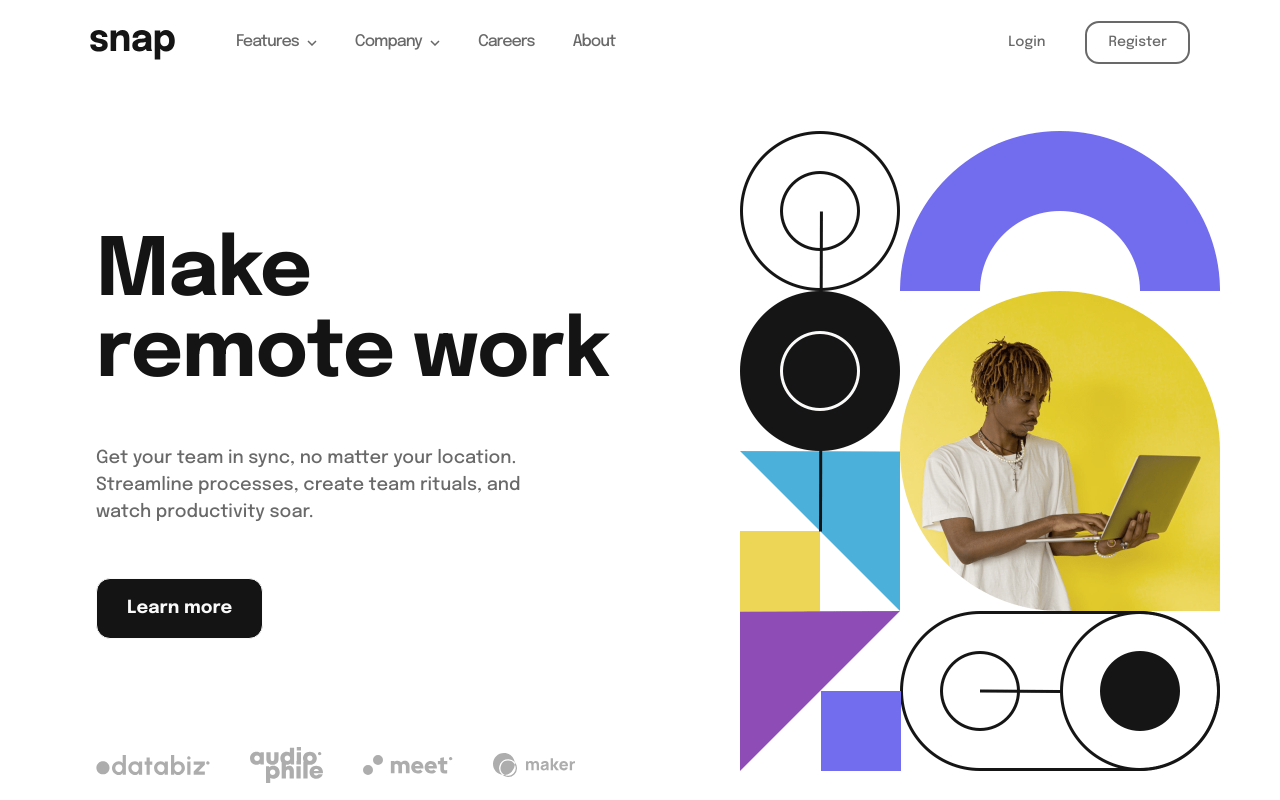
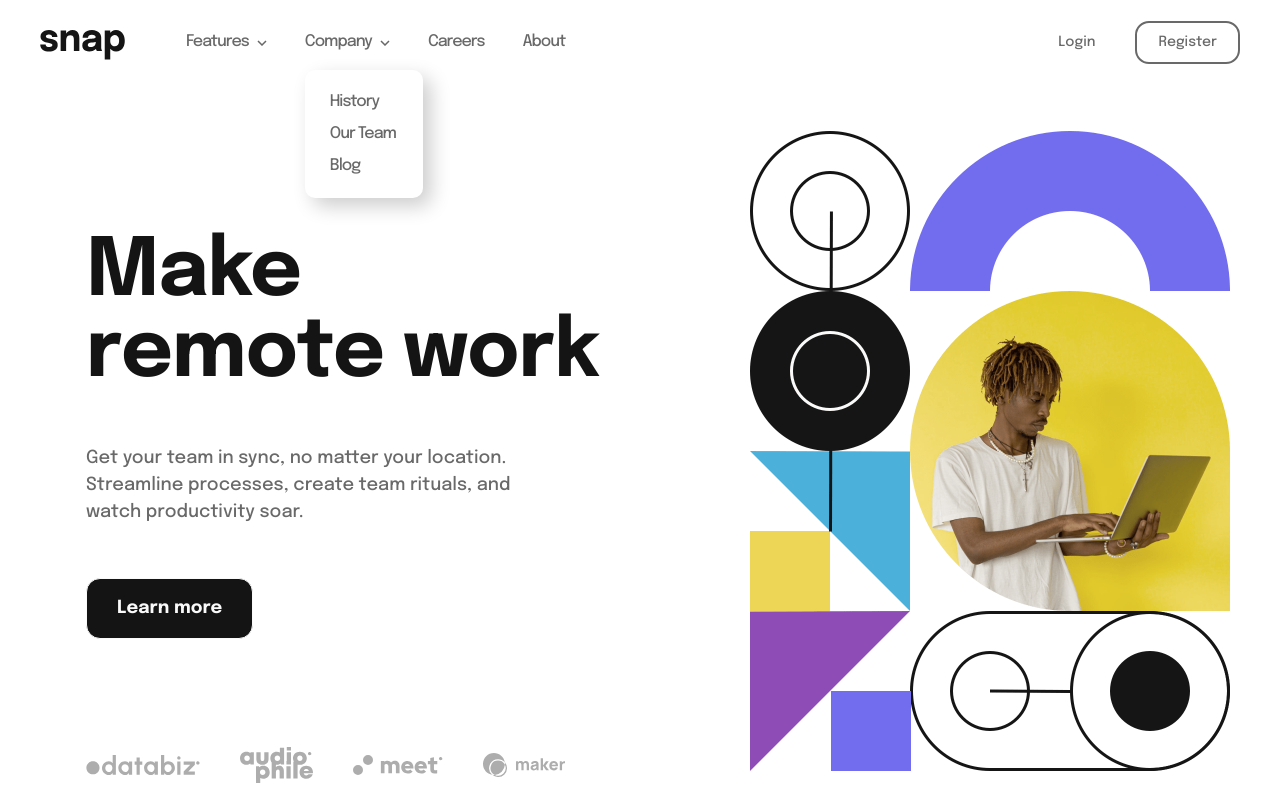
Before and after one commit to Himanshu-196018/intro-section-with-dropdown-navigation, a React (Vite) app: page / in a window 1280 px wide. Built offline with nearby package versions, Linux system fonts and the light colour scheme.

Commit message:
styled dropdown menus

```diff
--- a/src/components/Navigation.jsx
+++ b/src/components/Navigation.jsx
@@ -8,13 +8,13 @@ const Navigation = () => {
         <img src="/images/icon-close-menu.svg" alt="close menu icon" />
       </div>
       <ul className="nav-content-main">
-        <li>
+        <li className="dd">
           Features{" "}
           <img
             src="/images/icon-arrow-down.svg"
             alt="icon representing sub navigation"
           />
-          <ul className="hide">
+          <ul className="drop-down dd1 hide">
             <li>
               <img src="/images/icon-todo.svg" alt="todo list icon" /> Todo List
             </li>
@@ -32,13 +32,13 @@ const Navigation = () => {
             </li>
           </ul>
         </li>
-        <li>
+        <li className="dd">
           Company{" "}
           <img
             src="/images/icon-arrow-down.svg"
             alt="icon representing sub navigation"
           />
-          <ul className="hide">
+          <ul className="drop-down dd2">
             <li>History</li>
             <li>Our Team</li>
             <li>Blog</li>
--- a/src/sass/layout/_header.sass
+++ b/src/sass/layout/_header.sass
@@ -20,7 +20,7 @@ nav
 .nav-content-main
     margin-left: 6.1rem
 
-    li
+    > li
         margin-right: 3.8rem
 
     img
@@ -29,6 +29,30 @@ nav
 
 .hide
     display: none
+
+.dd
+    position: relative
+
+.drop-down
+    position: absolute
+    flex-direction: column
+    background-color: white
+    box-shadow: 8px 8px 20px rgba(0, 0, 0, 0.2)
+    border-radius: 10px
+    padding-top: 2rem
+    row-gap: 8px
+    top: 40px
+
+.dd1
+    padding-left: 1.7rem
+    left: -72px
+    width: 152px
+    height: 160px
+
+.dd2
+    padding-left: 2.5rem
+    width: 118px
+    height: 128px
 
 .register, .login
     display: inline-block
--- a/src/sass/layout/_home.sass
+++ b/src/sass/layout/_home.sass
@@ -11,4 +11,4 @@ body
     place-content: center
 
 #root
-    max-width: 1440px
+    width: 1440px
```
